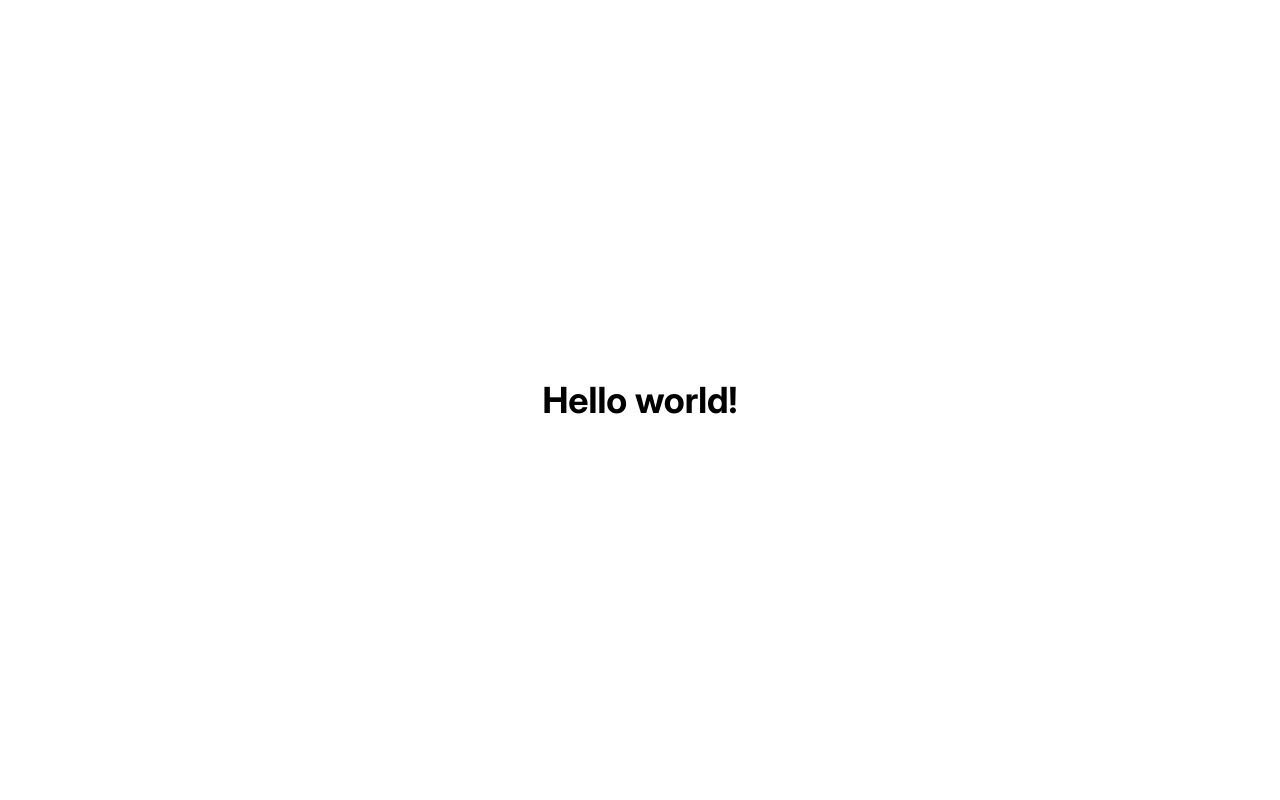
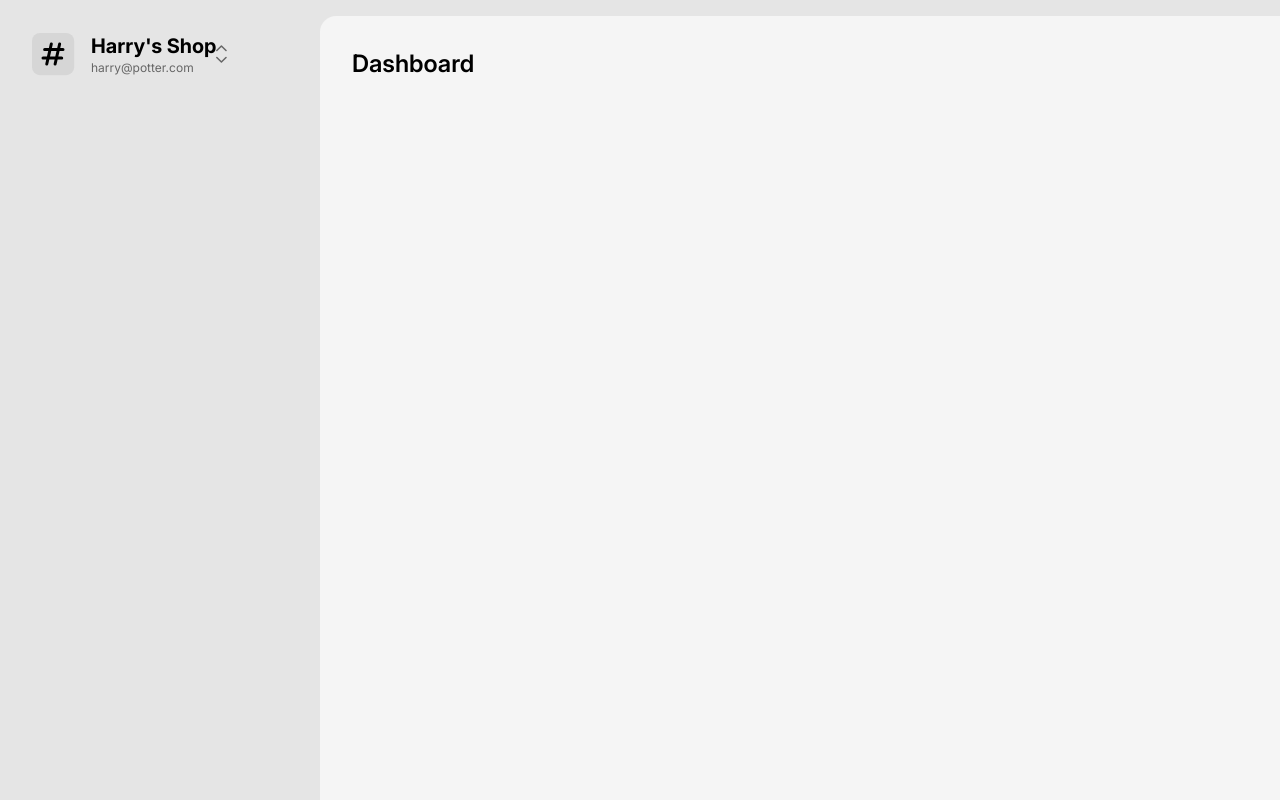
Before and after one commit to VanshajSaxena/printit-desktop, a React (Vite) app in the folder packages/renderer/: page / in a window 1280 px wide. Built offline with nearby package versions, Linux system fonts and the light colour scheme.

Commit message:
feat: make profile area

```diff
--- a/packages/renderer/src/App.tsx
+++ b/packages/renderer/src/App.tsx
@@ -1,11 +1,11 @@
 import { ThemeProvider } from './context/theme/ThemeProvider';
-import { Dashboard } from './pages/Dashboard';
 import './App.css';
+import AppLayout from './components/layout/AppLayout';
 
 function App() {
   return (
     <ThemeProvider>
-      <Dashboard></Dashboard>
+      <AppLayout></AppLayout>
     </ThemeProvider>
   );
 }
--- /dev/null
+++ b/packages/renderer/src/components/layout/AppLayout.tsx
@@ -0,0 +1,20 @@
+import { useTheme } from '../../context/theme/useTheme';
+import { MainContent } from './MainContent';
+import { SideBar } from './SideBar';
+
+export function AppLayout() {
+  const { theme } = useTheme();
+  return (
+    <>
+      <div
+        className={'flex h-screen pt-4 pl-4'}
+        style={{ backgroundColor: theme.colors.bg.secondary }}
+      >
+        <SideBar></SideBar>
+        <MainContent></MainContent>
+      </div>
+    </>
+  );
+}
+
+export default AppLayout;
--- /dev/null
+++ b/packages/renderer/src/components/layout/MainContent.tsx
@@ -0,0 +1,13 @@
+import { useTheme } from '../../context/theme/useTheme';
+
+export function MainContent() {
+  const { theme } = useTheme();
+  return (
+    <main
+      className="flex-1 rounded-tl-2xl overflow-y-auto p-8 ml-4"
+      style={{ backgroundColor: theme.colors.bg.primary }}
+    >
+      <h2 className="text-2xl font-semibold mb-6">Dashboard</h2>
+    </main>
+  );
+}
--- /dev/null
+++ b/packages/renderer/src/components/layout/SideBar.tsx
@@ -0,0 +1,11 @@
+import { ProfileArea } from '../sidebar/ProfileArea';
+
+export function SideBar() {
+  return (
+    <aside className="w-72 flex-shrink-0">
+      <div className="flex flex-col h-full">
+        <ProfileArea></ProfileArea>
+      </div>
+    </aside>
+  );
+}
--- /dev/null
+++ b/packages/renderer/src/components/sidebar/ProfileArea.tsx
@@ -0,0 +1,26 @@
+import { useTheme } from '../../context/theme/useTheme';
+import DiamondIcon from '../icons/DiamondIcon';
+import ProfileHashIcon from '../icons/ProfileHashIcon';
+
+export function ProfileArea() {
+  const { theme } = useTheme();
+  return (
+    <>
+      <div className="flex mt-4 ml-4 mr-4 items-center">
+        <ProfileHashIcon size={43}></ProfileHashIcon>
+        <div className="flex flex-col ml-4">
+          <h1
+            className="text-xl font-bold"
+            style={{ color: theme.colors.fg.primary }}
+          >
+            Harry's Shop
+          </h1>
+          <h4 className="text-xs" style={{ color: theme.colors.fg.tertiary }}>
+            harry@potter.com
+          </h4>
+        </div>
+        <DiamondIcon></DiamondIcon>
+      </div>
+    </>
+  );
+}
--- a/packages/renderer/src/pages/Dashboard.tsx
+++ /dev/null
@@ -1,9 +0,0 @@
-export function Dashboard() {
-  return (
-    <>
-      <div className="flex items-center justify-center h-screen">
-        <h1 className="text-4xl font-bold ">Hello world!</h1>
-      </div>
-    </>
-  );
-}
```
